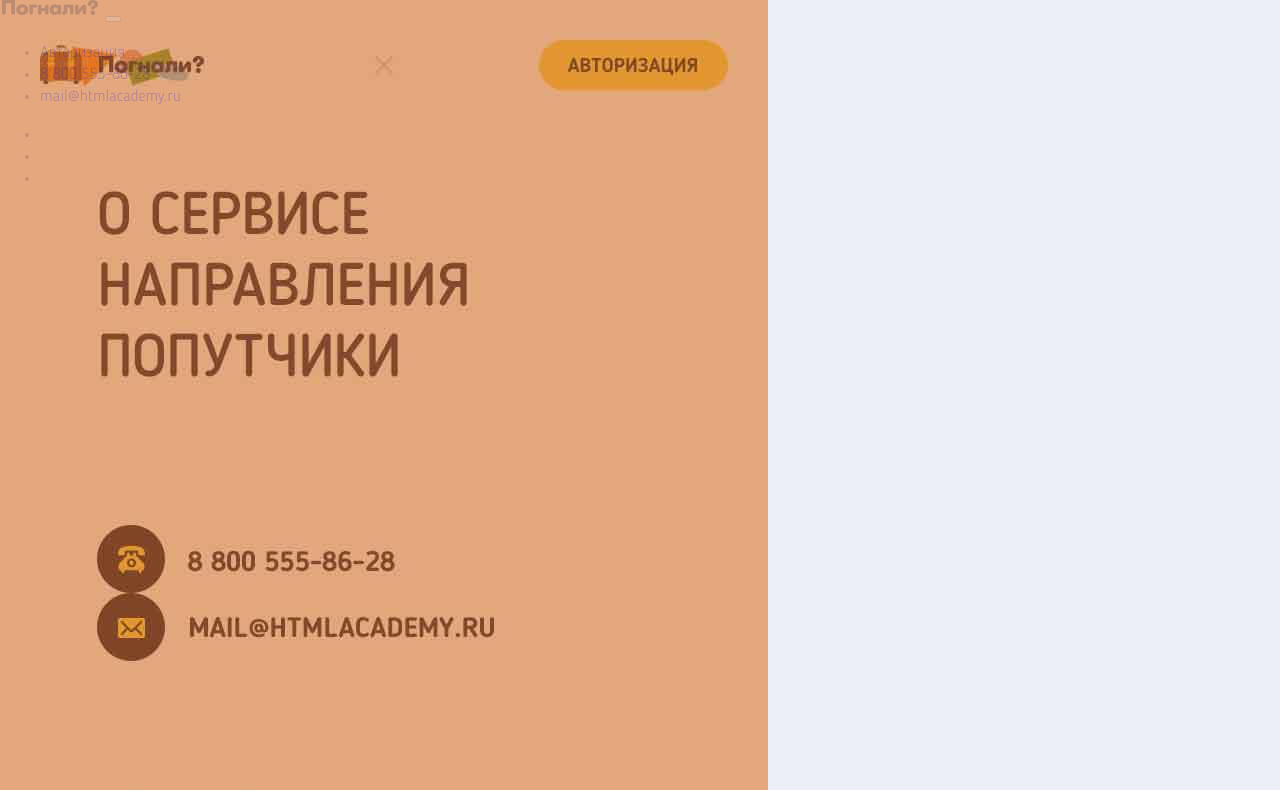
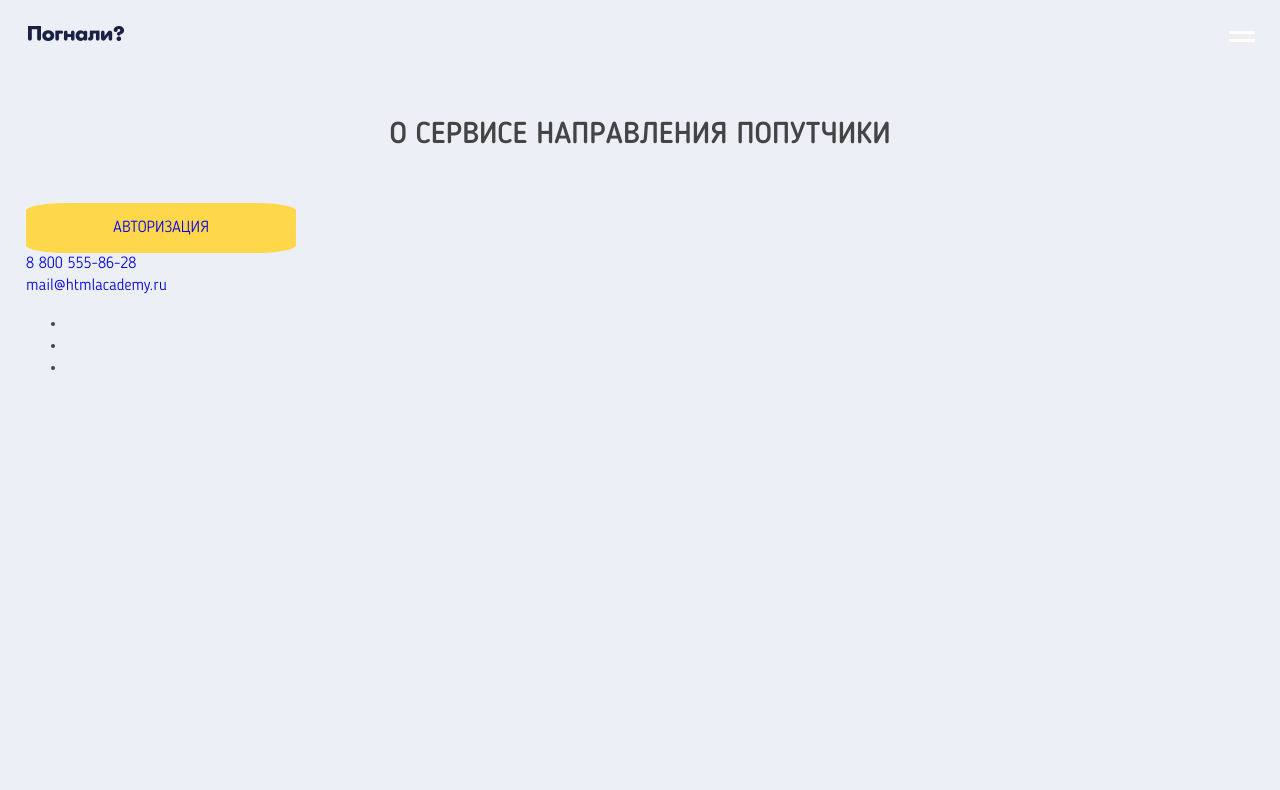
Before and after one commit to Liliia-s/pognali, a website: page source/index.html in a window 1280 px wide. Shown: the top 790 px of the page. Drawn offline with nearby package versions, Linux system fonts and the light colour scheme; files that its build step writes are made by us from their sources.

Commit message:
Начала делать навигацию

```diff
--- a/source/index.html
+++ b/source/index.html
@@ -19,14 +19,17 @@
 <body>
   <header>
     <nav class="main-nav">
+      <div class="main-nav__wrapper-nav">
         <picture>
           <source media="min-width: 1150px" srcset="img/logo-desktop-blue@1x.png">
           <source media="min-width: 768px" srcset="img/logo-tablet-blue@1x.png">
           <img src="img/logo-mobile-blue@1x.png" alt="Логотип сервиса направления попутчиков Погнали">
         </picture>
         <button class="main-nav__toggle" type="button" aria-label="Открыть меню"></button>
-      <ul class="main-nav__wrapper">
-        <li><a class="main-nav__authorization" href="#">Авторизация</a></li>
+      </div>
+      <h1 class="main-nav__title">О сервисе направления попутчики</h1>
+      <ul class="main-nav__wrapper-menu">
+        <li><a class="main-nav__auth btn-oval" href="#">Авторизация</a></li>
         <li><a class="main-nav__tel" href="tel:88005558628">8 800 555-86-28</a></li>
         <li><a class="main-nav__mail" href="mailto:mail@htmlacademy.ru">mail@htmlacademy.ru</a></li>
       </ul>
--- /dev/null
+++ b/source/sass/blocks/btn-oval.scss
@@ -0,0 +1,9 @@
+.btn-oval {
+  display: block;
+  padding: 14px;
+  width: 270px;
+  text-align: center;
+  text-transform: uppercase;
+  background-color: $color-yellow;
+  border-radius: 15%;
+}
--- a/source/sass/blocks/main-nav.scss
+++ b/source/sass/blocks/main-nav.scss
@@ -1,4 +1,49 @@
 .main-nav {
+  padding: 26px;
+}
 
+.main-nav__wrapper-nav {
+  display: flex;
+  justify-content: space-between;
+}
 
+.main-nav__toggle {
+  position: relative;
+  width: 25px;
+  height: 13px;
+  border: none;
+  margin-top: 5px;
+
+  &::before,
+  &::after {
+    content: "";
+    position: absolute;
+    top: 0;
+    left: 0;
+    width: 26px;
+    height: 3px;
+    background-color: $color-white;
+  }
+
+  &::after {
+    transform: translateY(8px);
+  }
 }
+
+.main-nav__title {
+  @include reset-indent;
+  padding-top: 65px;
+  padding-bottom: 50px;
+  font-size: 30px;
+  line-height: 36px;
+  font-weight: $font-weight-medium;
+  text-align: center;
+  text-transform: uppercase;
+}
+
+.main-nav__wrapper-menu {
+  @include reset-list;
+}
+
+.main-nav__auth {
+}
--- a/source/sass/outlines.scss
+++ b/source/sass/pixel-perfect.scss
@@ -1,26 +1,26 @@
 // ----INDEX-----------------------------------
 
-body {
-  background: url("../img/pognali-index-mobile-menu.jpg") no-repeat;
-  min-height: 5377px;
-  opacity: 0.2;
-}
+// body {
+//   background: url("../img/pognali-index-mobile-menu.jpg") no-repeat;
+//   min-height: 5377px;
+//   opacity: 0.2;
+// }
 
-@media (min-width: $tablet-width) {
-  body {
-  background: url("../img/pognali-index-tablet-menu.jpg") no-repeat;
-    min-height: 6471px;
-    opacity: 0.2;
-  }
-}
+// @media (min-width: $tablet-width) {
+//   body {
+//     background: url("../img/pognali-index-tablet-menu.jpg") no-repeat;
+//     min-height: 6471px;
+//     opacity: 0.2;
+//   }
+// }
 
-@media (min-width: $desktop-width) {
-  body {
-  background: url("../img/pognali-index-desktop.jpg") no-repeat;
-    min-height: 5250px;
-    opacity: 0.2;
-  }
-}
+// @media (min-width: $desktop-width) {
+//   body {
+//     background: url("../img/pognali-index-desktop.jpg") no-repeat;
+//     min-height: 5250px;
+//     opacity: 0.2;
+//   }
+// }
 
 // ----CATALOG-----------------------------------
 
--- a/source/sass/style.scss
+++ b/source/sass/style.scss
@@ -2,7 +2,8 @@
 @import "variables";
 @import "normalize";
 @import "font-face";
-@import "outlines";
+@import "pixel-perfect";
 @import "main";
 @import "blocks/visually-hidden";
 @import "blocks/main-nav";
+@import "blocks/btn-oval";
--- a/source/sass/variables.scss
+++ b/source/sass/variables.scss
@@ -4,6 +4,10 @@ $retina-dpi: 144dpi;
 $retina-dppx: 1.5dppx;
 $color-dark-grey: #444444;
 $color-light-violet: #edeff6;
+$color-white: #ffffff;
+$color-black: #000000;
+$color-yellow: #ffd74b;
+$font-weight-medium: 600;
 // $font-weight-bold: 700;
 // $color-white: #ffffff;
 // $color-light-grey: #ececec;
```
Lines whose indentation alone changed are shown as unchanged.
